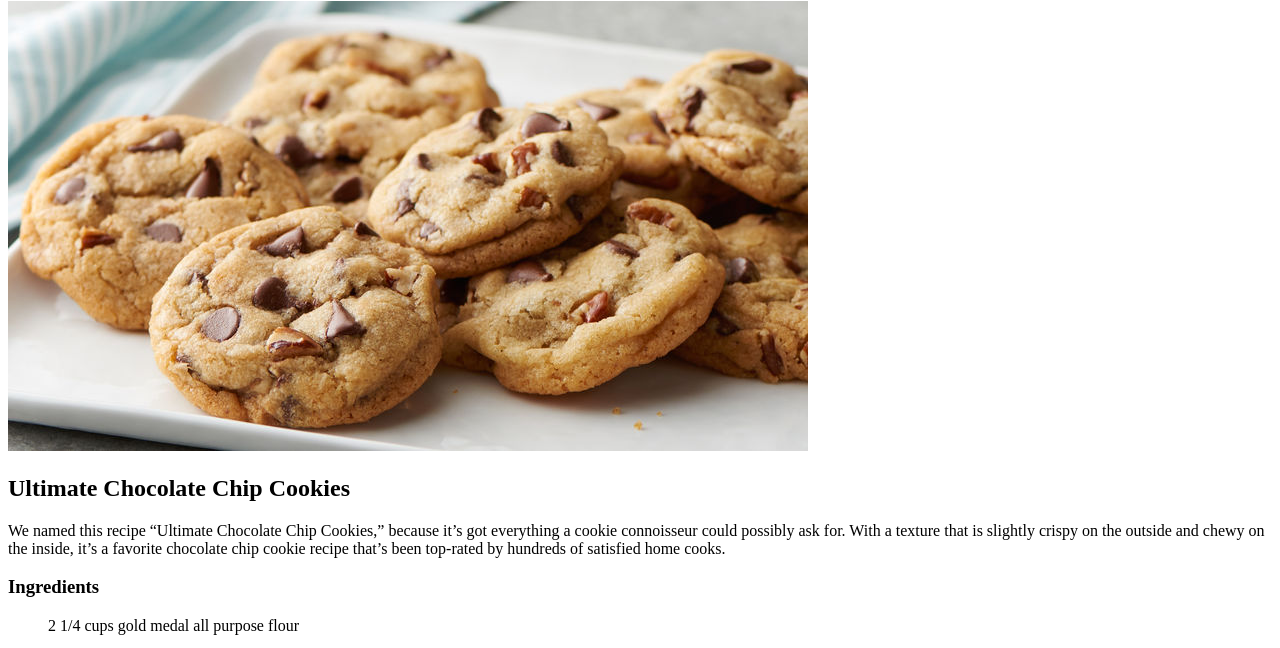
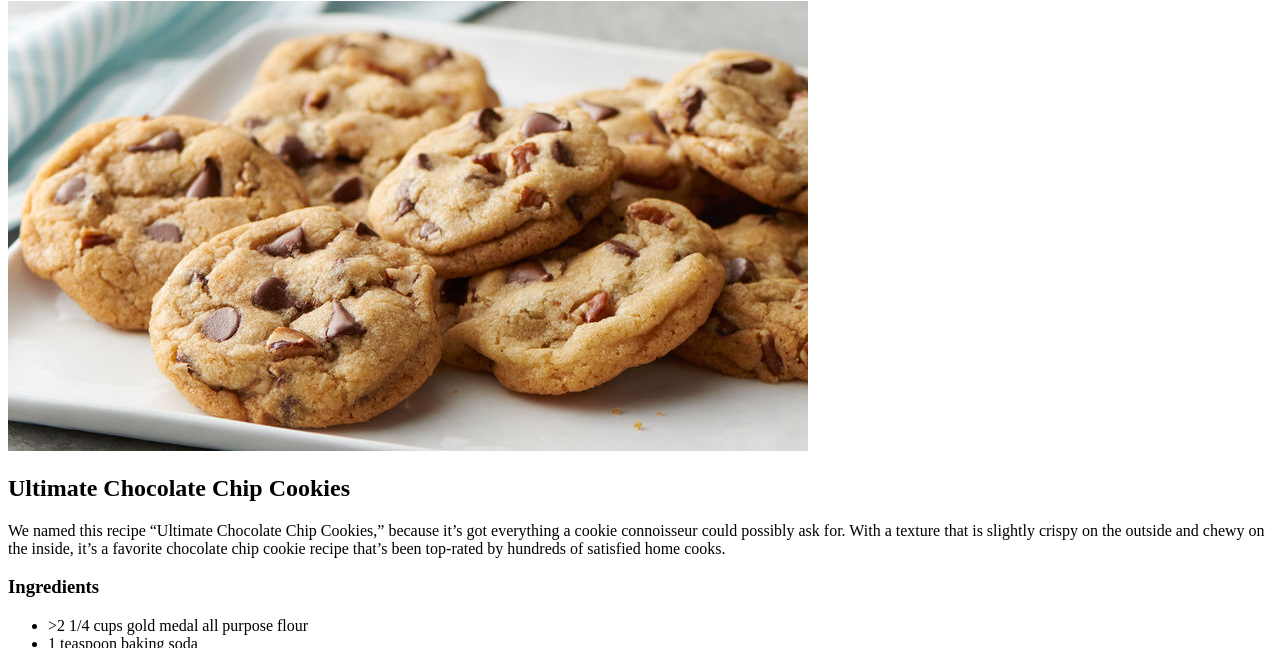
Before and after one commit to btascone/odin-recipes, a plain HTML site: page recipes/cookies.html in a window 1280 px wide. Shown: the part 79-727 px from the top of the page. Drawn offline with Linux system fonts and the light colour scheme.

```diff
--- a/recipes/cookies.html
+++ b/recipes/cookies.html
@@ -12,8 +12,10 @@
         <p>We named this recipe “Ultimate Chocolate Chip Cookies,” because it’s got everything a cookie connoisseur could possibly
         ask for. With a texture that is slightly crispy on the outside and chewy on the inside, it’s a favorite chocolate chip
         cookie recipe that’s been top-rated by hundreds of satisfied home cooks.</p>
+
         <h3>Ingredients</h3>
-        <ul>2 1/4 cups gold medal all purpose flour</ul>
+        <ul>
+        <li>>2 1/4 cups gold medal all purpose flour</li>
         <li>1 teaspoon baking soda</li>
         <li>1/2 teaspoon salt</li>
         <li>1 cup butter, softened</li>
@@ -23,7 +25,10 @@
         <li>1 teaspoon vanilla</li>
         <li>2 cups semisweet chocolate chips</li>
         <li>1 cup coarsely chopped nuts, if desired</li>
+        </ul>
+
         <h3>Steps</h3>
+
         <ol>
             <li>Heat oven to 375°F. In small bowl, mix flour, baking soda and salt; set aside.</li>
             <li>In large bowl, beat softened butter and sugars with electric mixer on medium speed, or mix with spoon about 1 minute or
@@ -34,7 +39,9 @@
             <li>Bake 8 to 10 minutes or until light brown (centers will be soft). Cool 2 minutes; remove from cookie sheet to cooling
             rack. Cool completely, about 30 minutes. Store covered in airtight container.</li>
         </ol>
+
         <h4>Nutrition</h4>
+
         <ul>
             <li>120 Calories</li>
             <li>6g Total Fat</li>
```
